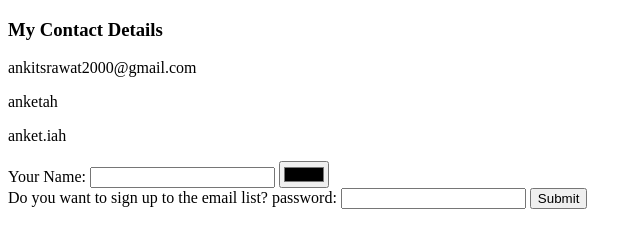
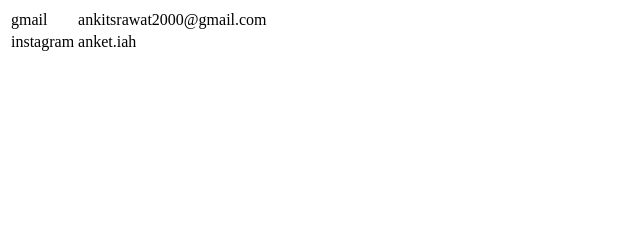
Before and after one commit to ankitsrawat2000/html-portfolio2, a plain HTML site: page contact-me.html in a window 1280 px wide. Shown: the whole page, without its empty margins (0-642 px from the left). Drawn offline with Linux system fonts and the light colour scheme.

Commit message:
Update contact-me.html

```diff
--- a/contact-me.html
+++ b/contact-me.html
@@ -5,19 +5,15 @@
         <title>Contact Me</title>
     </head>
     <body>
-        <h3>My Contact Details </h3>
-        <p>ankitsrawat2000@gmail.com</p>
-        <p>anketah</p>
-        <p>anket.iah</p>
-
-        <form class"" action="index.html" method="post">
-            <label>Your Name:</label>
-            <input type="text" name="" value="">
-            <input type="color" name="" value=""><br>
-            <label>Do you want to sign up to the email list?</label>
-            <label>password:</label>
-            <input type="password" name="" value="">
-            <input type="submit" name="">
-        </form>
+        <table>
+            <tr>
+                <td>gmail</td>
+                <td>ankitsrawat2000@gmail.com</td>
+            </tr>
+            <tr>
+                <td>instagram</td>
+                <td>anket.iah</td>
+            </tr>
+        </table>
     </body>
 </html>
```
